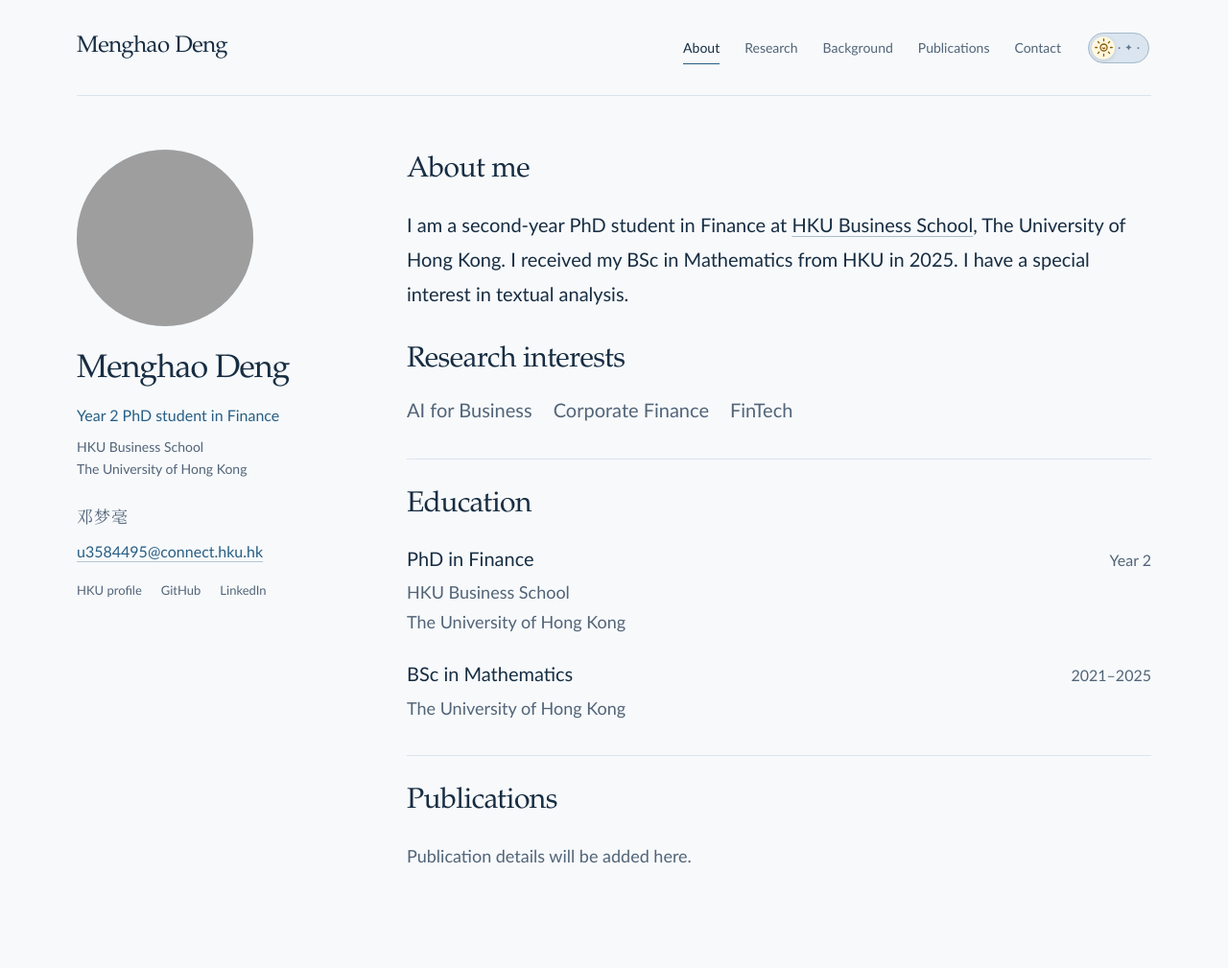
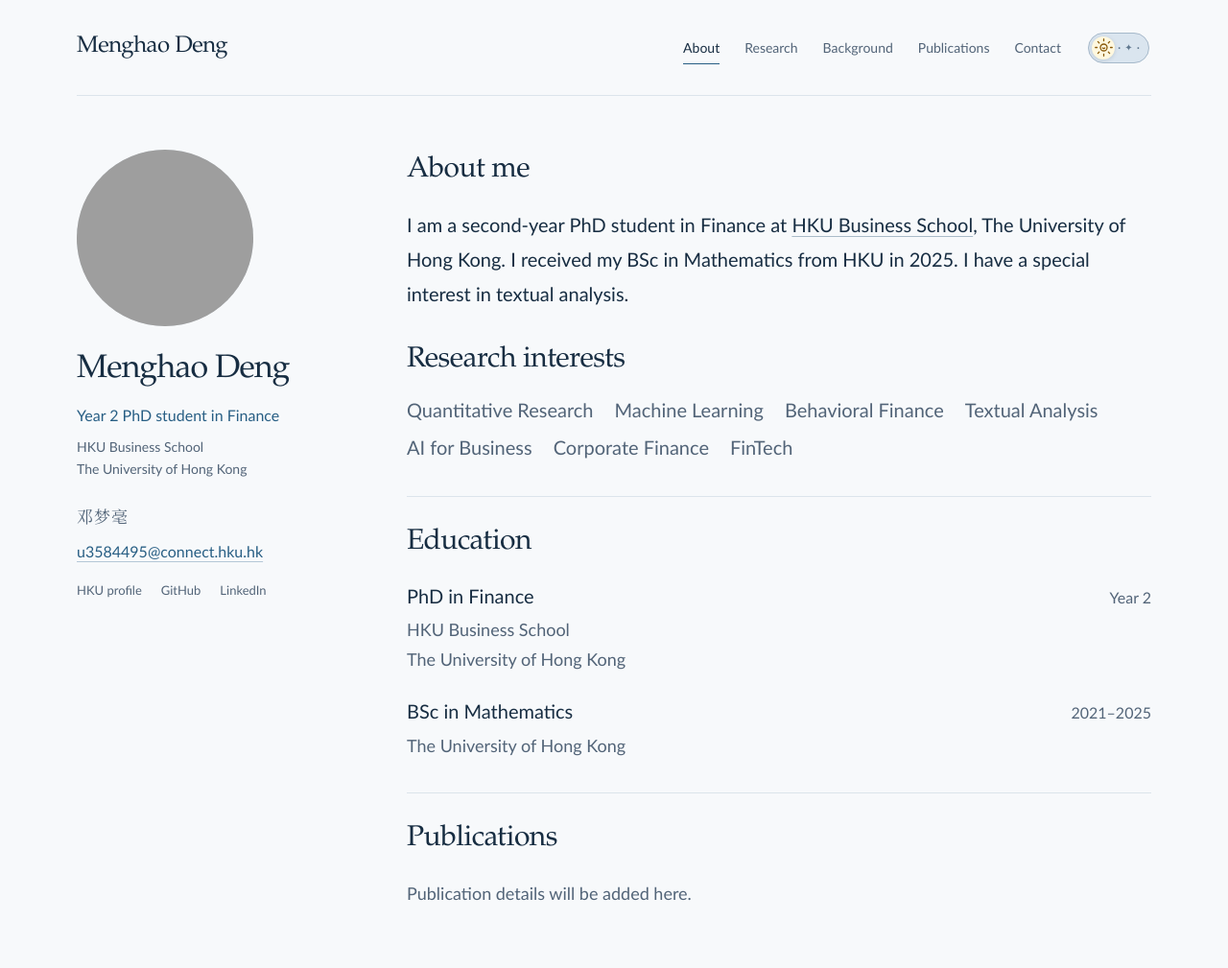
Before and after one commit to MenghaoDeng/menghaodeng.github.io, a plain HTML site: page index.html in a window 1280 px wide. Shown: the top 1009 px of the page at 96% size. Drawn offline with Linux system fonts and the light colour scheme; grey boxes are pictures that could not be loaded.

Commit message:
Add and prioritize quantitative research, ML and behavioral finance interests
Updated research interests and added new sections.

```diff
--- a/index.html
+++ b/index.html
@@ -100,6 +100,10 @@
           <section class="research-section" id="research" aria-labelledby="research-heading">
             <h2 id="research-heading">Research interests</h2>
             <ul class="interest-list">
+              <li>Quantitative Research</li>
+              <li>Machine Learning</li>
+              <li>Behavioral Finance</li>
+              <li>Textual Analysis</li>
               <li>AI for Business</li>
               <li>Corporate Finance</li>
               <li>FinTech</li>
```
